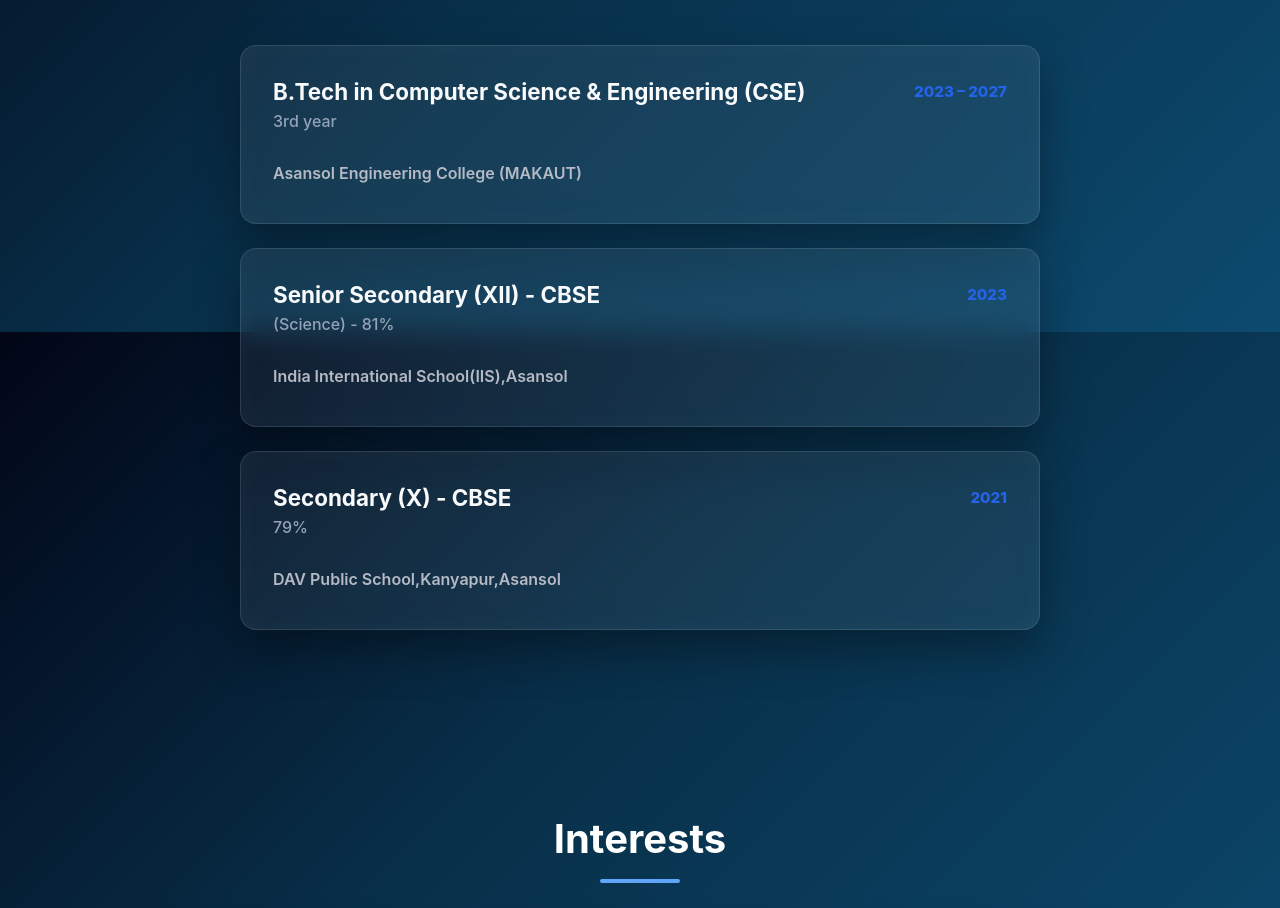
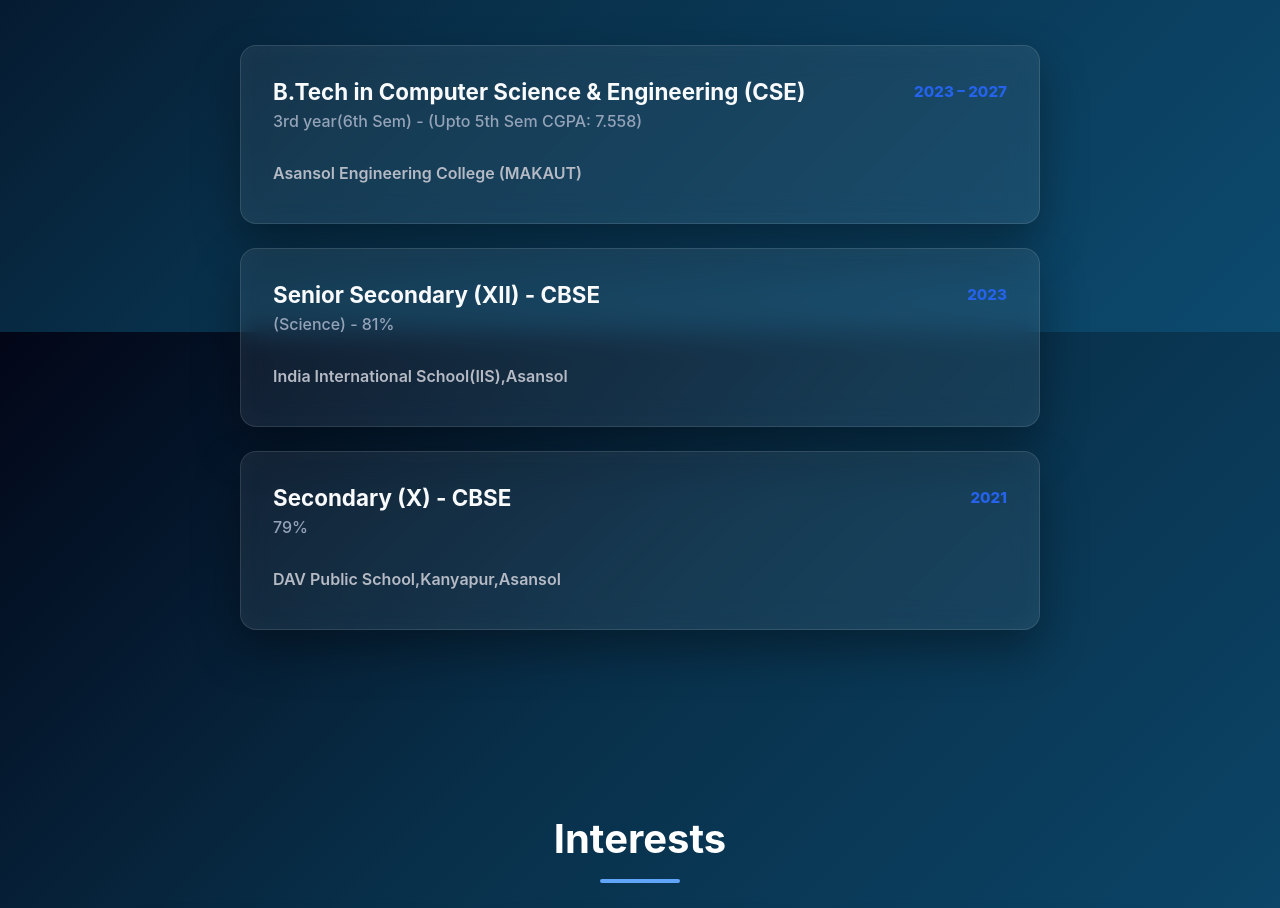
Before and after one commit to Debraj-ami/My-Own-Portfolio, a website: page index.html in a window 1280 px wide. Shown: the part 2868-3776 px from the top of the page. Drawn offline with Linux system fonts and the light colour scheme.

Commit message:
Update index.html

```diff
--- a/index.html
+++ b/index.html
@@ -191,7 +191,7 @@
           <span class="edu-duration">2023 – 2027</span>
         </div>
 
-          <p class="percentage-secured">3rd year</p>
+          <p class="percentage-secured">3rd year(6th Sem) - (Upto 5th Sem CGPA: 7.558)</p>
           <br>
           <p class="institution">Asansol Engineering College (MAKAUT)</p>
 
```
